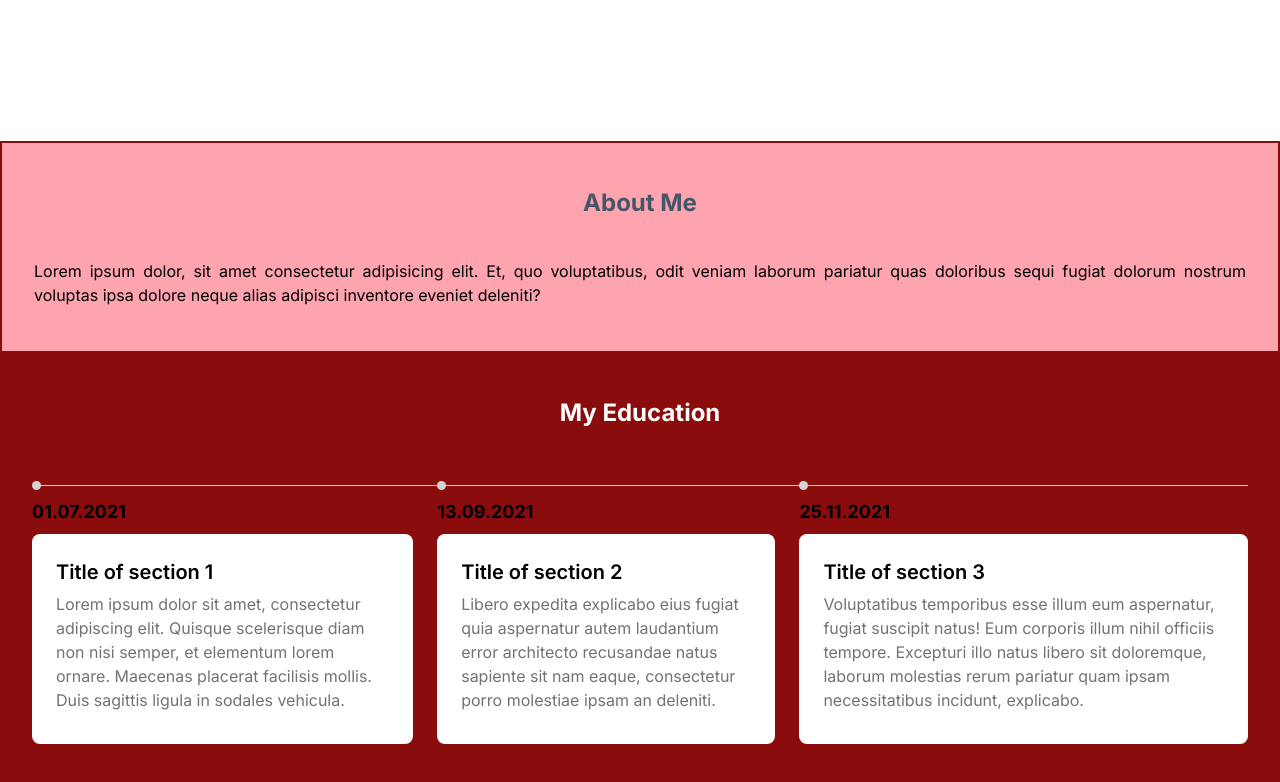
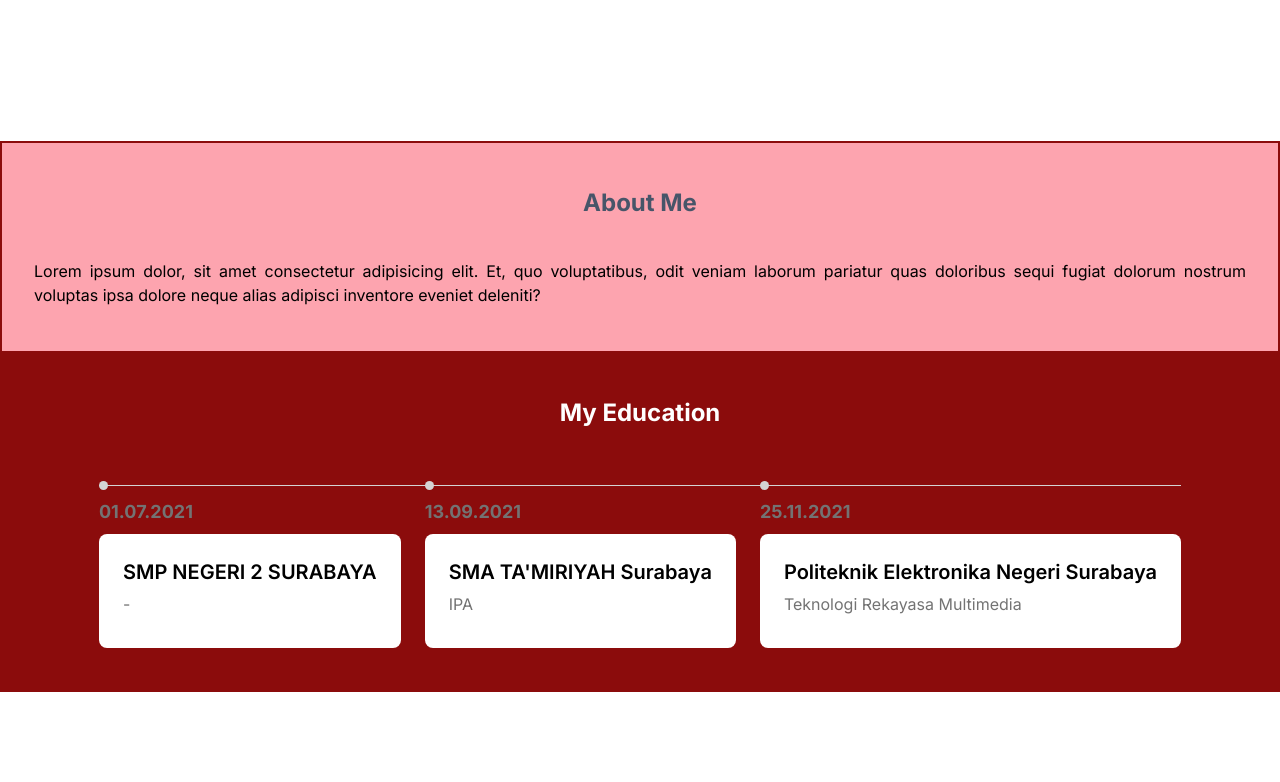
Before and after one commit to HirumiN/Isseng_CV, a website: page public/index.html in a window 1280 px wide. Shown: the part 498-1280 px from the top of the page. After the commit the page ends 1190 px from the top, so only its background shows below. Drawn offline with Linux system fonts and the light colour scheme.

Commit message:
isi tanggal

```diff
--- a/public/index.html
+++ b/public/index.html
@@ -112,17 +112,14 @@
               <div
                 class="-ms-[5px] me-3 h-[9px] w-[9px] rounded-full bg-neutral-300 dark:bg-neutral-500 md:-mt-[5px] md:me-0 md:ms-0">
               </div>
-              <p class="mt-2 text-lg font-bold text-black dark:text-neutral-300">
+              <p class="mt-2 text-lg font-bold text-neutral-500 dark:text-neutral-300">
                 01.07.2021
               </p>
             </div>
             <div class="ms-4 mt-2 pb-5 md:ms-0 block w-full rounded-lg bg-white text-left text-surface shadow-secondary-1 p-6">
-              <h4 class="mb-1.5 text-xl font-semibold">Title of section 1</h4>
+              <h4 class="mb-1.5 text-xl font-semibold">SMP NEGERI 2 SURABAYA</h4>
               <p class="mb-3 text-neutral-500 dark:text-neutral-300">
-                Lorem ipsum dolor sit amet, consectetur adipiscing elit.
-                Quisque scelerisque diam non nisi semper, et elementum lorem
-                ornare. Maecenas placerat facilisis mollis. Duis sagittis
-                ligula in sodales vehicula.
+                -
               </p>
             </div>
           </li>
@@ -133,16 +130,14 @@
               <div
                 class="-ms-[5px] me-3 h-[9px] w-[9px] rounded-full bg-neutral-300 dark:bg-neutral-500 md:-mt-[5px] md:me-0 md:ms-0">
               </div>
-              <p class="mt-2 text-lg font-bold text-black dark:text-neutral-300">
+              <p class="mt-2 text-lg font-bold text-neutral-500 dark:text-neutral-300">
                 13.09.2021
               </p>
             </div>
             <div class="ms-4 mt-2 pb-5 md:ms-0 block w-full rounded-lg bg-white text-left text-surface shadow-secondary-1 p-6">
-              <h4 class="mb-1.5 text-xl font-semibold">Title of section 2</h4>
+              <h4 class="mb-1.5 text-xl font-semibold">SMA TA'MIRIYAH Surabaya</h4>
               <p class="mb-3 text-neutral-500 dark:text-neutral-300">
-                Libero expedita explicabo eius fugiat quia aspernatur autem
-                laudantium error architecto recusandae natus sapiente sit nam
-                eaque, consectetur porro molestiae ipsam an deleniti.
+                IPA
               </p>
             </div>
           </li>
@@ -153,17 +148,14 @@
               <div
                 class="-ms-[5px] me-3 h-[9px] w-[9px] rounded-full bg-neutral-300 dark:bg-neutral-500 md:-mt-[5px] md:me-0 md:ms-0">
               </div>
-              <p class="mt-2 text-lg font-bold text-black dark:text-neutral-300">
+              <p class="mt-2 text-lg font-bold text-neutral-500 dark:text-neutral-300">
                 25.11.2021
               </p>
             </div>
             <div class="ms-4 mt-2 pb-5 md:ms-0 block w-full rounded-lg bg-white text-left text-surface shadow-secondary-1 p-6">
-              <h4 class="mb-1.5 text-xl font-semibold">Title of section 3</h4>
+              <h4 class="mb-1.5 text-xl font-semibold">Politeknik Elektronika Negeri Surabaya</h4>
               <p class="mb-3 text-neutral-500 dark:text-neutral-300">
-                Voluptatibus temporibus esse illum eum aspernatur, fugiat
-                suscipit natus! Eum corporis illum nihil officiis tempore.
-                Excepturi illo natus libero sit doloremque, laborum molestias
-                rerum pariatur quam ipsam necessitatibus incidunt, explicabo.
+                Teknologi Rekayasa Multimedia
               </p>
             </div>
           </li>
```
